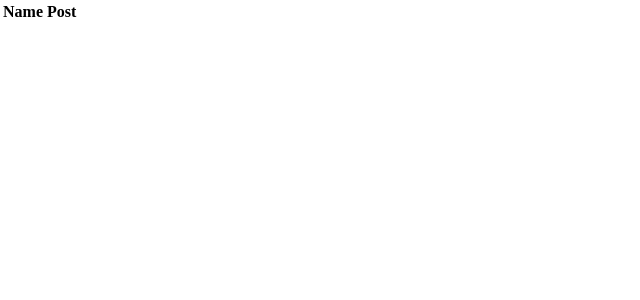
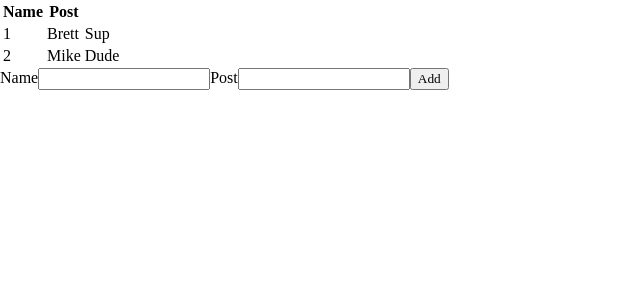
Before and after one commit to brettcantrell88/social_feed_react, a React (Create React App) app: page / in a window 1280 px wide. Shown: the top 300 px of the page, without its empty margins (0-640 px from the left). Built offline with nearby package versions, Linux system fonts and the light colour scheme.

Commit message:
Created Post function

```diff
--- a/src/App.js
+++ b/src/App.js
@@ -1,13 +1,18 @@
 import React, { useState } from 'react';
 import DisplayPosts from './Components/DisplayPosts/DisplayPosts';
+import Post from './Components/AddPost/Post';
 
 function App() {
-  const [entries, setEntries] = useState([])
+  const [entries, setEntries] = useState([{name: "Brett", post: "Sup"}, {name: "Mike", post: "Dude"}])
   return (
     <div>
       <DisplayPosts parentPost={entries} />
+      <Post />
 
     </div>
   )
 }
 export default App;
+
+// need a create post component, look at weight tracker for this
+// refer to weigh tracker
--- /dev/null
+++ b/src/Components/AddPost/Post.jsx
@@ -0,0 +1,30 @@
+import React, { useState } from 'react';
+
+
+const Post = (props) => {
+
+    const [name, setName] = useState('');
+    const [post, setPost] = useState('');
+    function handleSubmit(event) {
+        event.preventDefault();
+        let newPost = {
+            name: name,
+            post: post
+        };
+    }
+    return (
+        <form onSubmit={handleSubmit}>
+            <label>Name</label>
+            <input type='text' value={name} onChange={(event) => setName(event.target.value)} />
+            <label>Post</label>
+            <input type='text' value={post} onChange={(event) => setPost(event.target.value)} />
+            <button type='submit'>Add</button>
+        </form>
+     );
+}
+
+export default Post;
+
+// import post into deisplay post call it inside mapping then pass in the entry props.entry index +1 will have error to figure out
+// like and dislike button will need to be on post component, need conditional rendering then need 2 functions
+// that change two state vars for this conditional rendering
```
